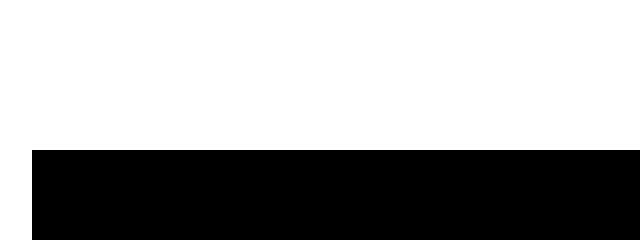
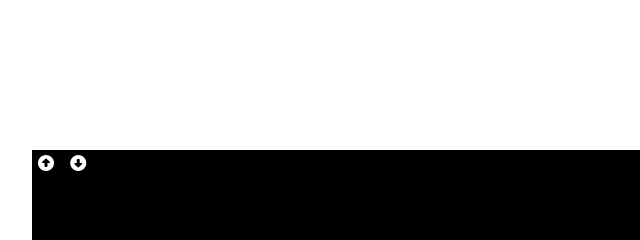
Before and after one commit to davidecaputo/js-array-carousel, a plain HTML site: page index.html in a window 1280 px wide. Shown: the top 240 px of the page, 108-748 px from the left. Drawn offline with nearby package versions, Linux system fonts and the light colour scheme.

Commit message:
Add for and buttons

```diff
--- a/css/style.css
+++ b/css/style.css
@@ -32,3 +32,9 @@
 .slide.active{
     display: block;
 }
+
+button{
+    color: white;
+    background-color: transparent;
+    border: none;
+}
--- a/index.html
+++ b/index.html
@@ -12,7 +12,8 @@
 <body>
     <div id="wrapper">
         <div class="box-slide">
-
+            <button><i class="fa-solid fa-circle-up"></i></button>
+            <button><i class="fa-solid fa-circle-down"></i></button>
         </div>
     </div>
 
--- a/js/script.js
+++ b/js/script.js
@@ -23,3 +23,8 @@ const immagini = [
     'src="./img/04.webp" alt="Gatto"',
     'src="./img/05.webp" alt="Avengers" class="avengers"'
 ];
+console.log(immagini);
+
+for(i = 0; i < immagini.length; i++){
+
+}
```
